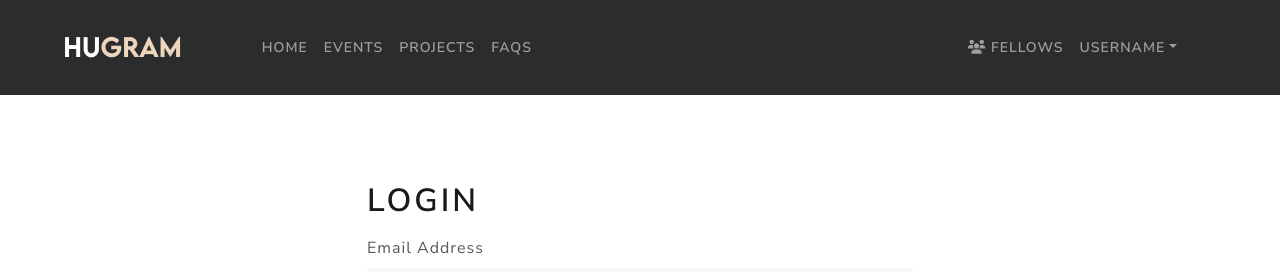
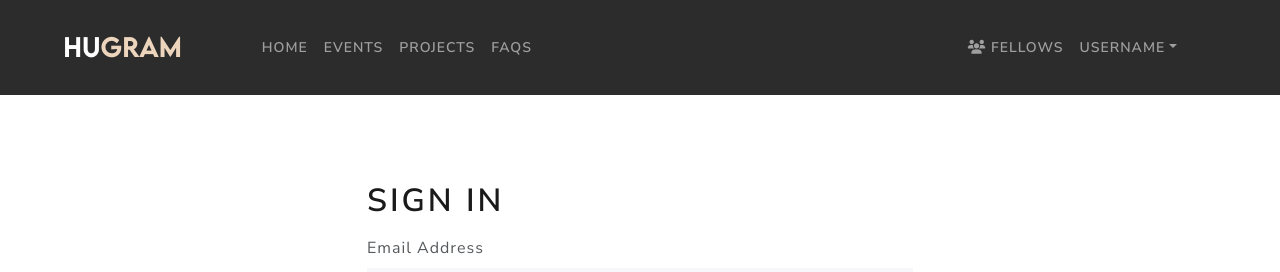
Before and after one commit to SudaisX/HU-Gram, a React (Create React App) app in the folder frontend/: page /login in a window 1280 px wide. Shown: the top 272 px of the page. Built offline with nearby package versions, Linux system fonts and the light colour scheme.

Commit message:
login screen

```diff
--- a/frontend/src/screens/LandingScreen.js
+++ b/frontend/src/screens/LandingScreen.js
@@ -19,7 +19,7 @@ const LandingScreen = ({ setIsLandingPage }) => {
                     <span className='big-logo-gram'>GRAM</span>
                 </div>
                 <p className='landing-subtext'>For HU Students Only</p>
-                <Link className='cool-btn' to='/home'>
+                <Link className='cool-btn' to='/login'>
                     <span></span>
                     Login Now! <i className='fa-solid fa-arrow-right'></i>
                 </Link>
--- a/frontend/src/screens/LoginScreen.js
+++ b/frontend/src/screens/LoginScreen.js
@@ -2,7 +2,7 @@ import React, { useState, useEffect } from 'react';
 import { Link } from 'react-router-dom';
 import { Form, Button, Row, Col } from 'react-bootstrap';
 import FormContainer from '../components/FormContainer';
-import Message from '../components/Message';
+// import Message from '../components/Message';
 
 const LoginScreen = ({ setIsLandingPage }) => {
     const [email, setEmail] = useState('');
@@ -20,7 +20,7 @@ const LoginScreen = ({ setIsLandingPage }) => {
 
     return (
         <FormContainer>
-            <h1>Login</h1>
+            <h1>Sign In</h1>
             {/* {message && <Message variant='danger'>{message}</Message>} */}
 
             <Form onSubmit={submitHandler}>
```
